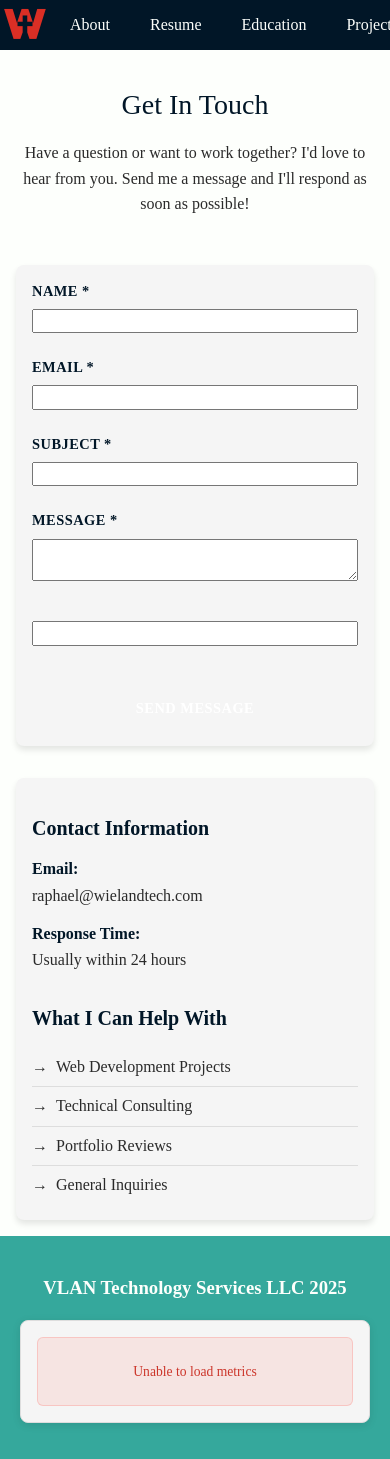
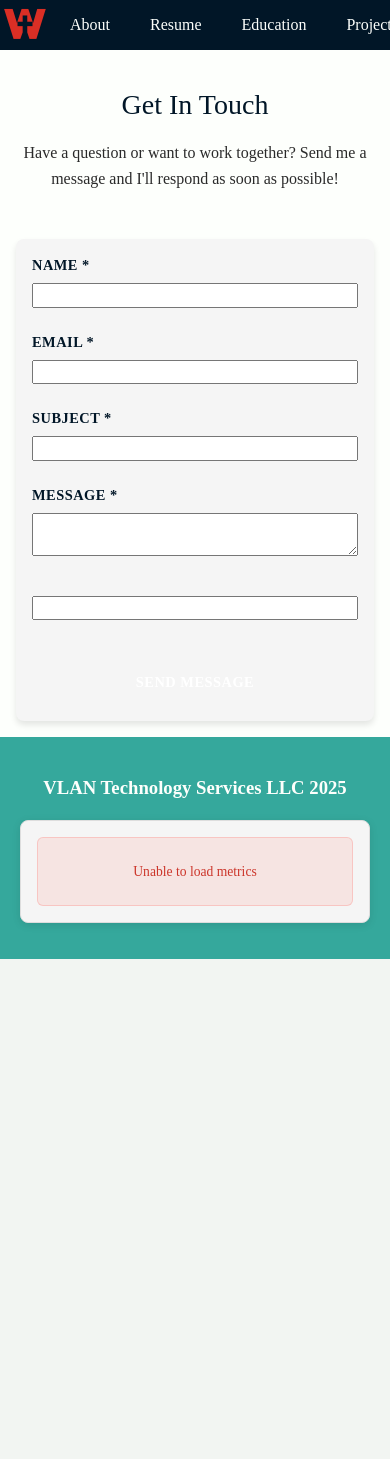
Before and after one commit to wielandtech/w_tech, a Django app: template core/templates/core/contact.html in a window 390 px wide. After the commit the page ends 959 px from the top, so only its background shows below. Run offline with Django 5.2, Linux system fonts and the light colour scheme; the template is opened without the code that fills it, so the values that code supplies are empty, except form fields; tables that the repository leaves empty hold one stand-in row (values such as "Sample post"); form fields are guessed from the names that the template uses; parts of the project's set-up code (start-up, migrations or seed data) failed here and were passed over; some libraries are stand-ins or nearby versions.

Commit message:
Refactor contact form and styles for improved layout and responsiveness
This update simplifies the contact form structure in the HTML template by removing unnecessary elements and enhancing the CSS for better layout. The contact form now has a maximum width and is centered, while the previous contact info section has been removed to streamline the design. Additionally, responsive adjustments have been made to ensure a consistent user experience across devices.

```diff
--- a/core/static/css/contact.css
+++ b/core/static/css/contact.css
@@ -27,15 +27,10 @@
     line-height: 1.6;
 }
 
-.contact-content {
-    display: grid;
-    grid-template-columns: 1fr 1fr;
-    gap: 3rem;
-    align-items: start;
-}
-
 /* Form Styles */
 .contact-form-container {
+    max-width: 600px;
+    margin: 0 auto;
     background: var(--background-secondary);
     padding: 2rem;
     border-radius: 8px;
@@ -146,85 +141,14 @@ textarea.form-control {
     margin-top: 0.25rem;
 }
 
-/* Contact Info */
-.contact-info {
-    background: var(--background-secondary);
-    padding: 2rem;
-    border-radius: 8px;
-    box-shadow: 0 4px 6px rgba(0, 0, 0, 0.1);
-    height: fit-content;
-}
-
-.info-section {
-    margin-bottom: 2rem;
-}
-
-.info-section:last-child {
-    margin-bottom: 0;
-}
-
-.info-section h3 {
-    color: var(--text-primary);
-    margin-bottom: 1rem;
-    font-size: 1.25rem;
-    font-weight: 600;
-}
-
-.info-item {
-    margin-bottom: 1rem;
-    color: var(--text-secondary);
-}
-
-.info-item strong {
-    color: var(--text-primary);
-    display: block;
-    margin-bottom: 0.25rem;
-}
-
-.info-item a {
-    color: var(--accent-color);
-    text-decoration: none;
-}
-
-.info-item a:hover {
-    text-decoration: underline;
-}
-
-.info-section ul {
-    list-style: none;
-    padding: 0;
-    margin: 0;
-}
-
-.info-section li {
-    padding: 0.5rem 0;
-    border-bottom: 1px solid var(--border-color);
-    color: var(--text-secondary);
-}
-
-.info-section li:last-child {
-    border-bottom: none;
-}
-
-.info-section li:before {
-    content: "→";
-    color: var(--accent-color);
-    margin-right: 0.5rem;
-}
 
 /* Responsive Design */
 @media (max-width: 768px) {
-    .contact-content {
-        grid-template-columns: 1fr;
-        gap: 2rem;
-    }
-
     .contact-header h1 {
         font-size: 2rem;
     }
 
-    .contact-form-container,
-    .contact-info {
+    .contact-form-container {
         padding: 1.5rem;
     }
 
@@ -242,8 +166,7 @@ textarea.form-control {
         font-size: 1rem;
     }
 
-    .contact-form-container,
-    .contact-info {
+    .contact-form-container {
         padding: 1rem;
     }
 
@@ -255,8 +178,7 @@ textarea.form-control {
 
 /* Dark mode adjustments */
 @media (prefers-color-scheme: dark) {
-    .contact-form-container,
-    .contact-info {
+    .contact-form-container {
         background: var(--background-secondary);
         box-shadow: 0 4px 6px rgba(0, 0, 0, 0.3);
     }
--- a/core/templates/core/contact.html
+++ b/core/templates/core/contact.html
@@ -11,10 +11,9 @@
 <div class="contact-container">
     <div class="contact-header">
         <h1>Get In Touch</h1>
-        <p>Have a question or want to work together? I'd love to hear from you. Send me a message and I'll respond as soon as possible!</p>
+        <p>Have a question or want to work together? Send me a message and I'll respond as soon as possible!</p>
     </div>
 
-    <div class="contact-content">
     <div class="contact-form-container">
         {% if messages %}
             <div class="messages">
@@ -72,31 +71,6 @@
                 <button type="submit" class="submit-btn">Send Message</button>
             </div>
         </form>
-        </div>
-
-        <div class="contact-info">
-            <div class="info-section">
-                <h3>Contact Information</h3>
-                <div class="info-item">
-                    <strong>Email:</strong>
-                    <a href="mailto:raphael@wielandtech.com">raphael@wielandtech.com</a>
-                </div>
-                <div class="info-item">
-                    <strong>Response Time:</strong>
-                    Usually within 24 hours
-                </div>
-            </div>
-
-            <div class="info-section">
-                <h3>What I Can Help With</h3>
-                <ul>
-                    <li>Web Development Projects</li>
-                    <li>Technical Consulting</li>
-                    <li>Portfolio Reviews</li>
-                    <li>General Inquiries</li>
-                </ul>
-            </div>
-        </div>
     </div>
 </div>
 {% endblock %}
```
Lines whose indentation alone changed are shown as unchanged.
